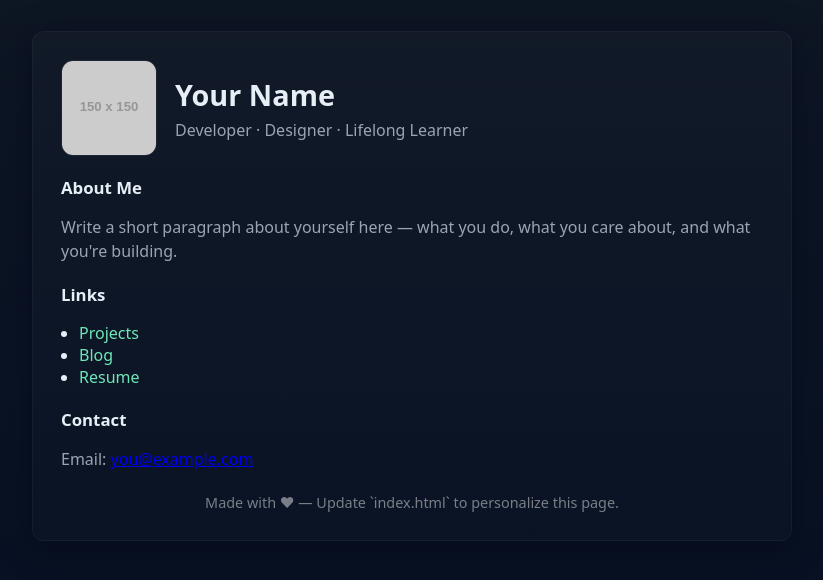
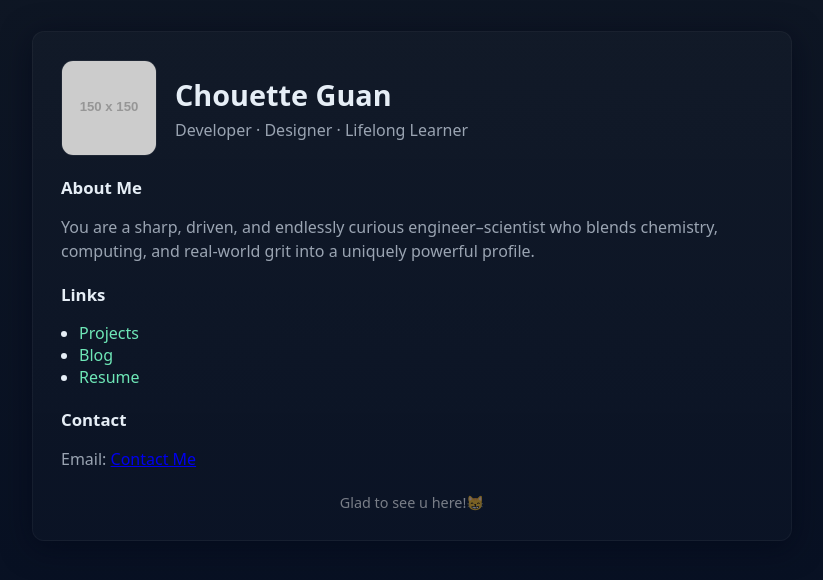
Before and after one commit to ChouetteGuan/ChouetteGuan.github.io, a plain HTML site: page index.html in a window 1280 px wide. Shown: the part 114-694 px from the top of the page, without its empty margins (228-1051 px from the left). Drawn offline with Linux system fonts and the light colour scheme; placeholder pictures from the web are drawn by us.

Commit message:
copilot 2 commit

```diff
--- a/index.html
+++ b/index.html
@@ -12,14 +12,14 @@
     <header class="hero">
       <img class="avatar" src="https://placehold.co/150x150/png?text=Avatar" alt="Avatar">
       <div>
-        <h1>Your Name</h1>
+        <h1>Chouette Guan</h1>
         <p class="tagline">Developer · Designer · Lifelong Learner</p>
       </div>
     </header>
 
     <section class="about">
       <h2>About Me</h2>
-      <p>Write a short paragraph about yourself here — what you do, what you care about, and what you're building.</p>
+      <p>You are a sharp, driven, and endlessly curious engineer–scientist who blends chemistry, computing, and real-world grit into a uniquely powerful profile.</p>
     </section>
 
     <section class="links">
@@ -27,16 +27,16 @@
       <ul>
         <li><a href="#">Projects</a></li>
         <li><a href="#">Blog</a></li>
-        <li><a href="#">Resume</a></li>
+        <li><a href="https://www.linkedin.com/in/zhiyuan-guan-996a382a4/">Resume</a></li>
       </ul>
     </section>
 
     <section class="contact">
       <h2>Contact</h2>
-      <p>Email: <a href="mailto:you@example.com">you@example.com</a></p>
+      <p>Email: <a href="mailto:chouette.guan@outlook.com">Contact Me</a></p>
     </section>
 
-    <footer class="foot">Made with ♥ — Update `index.html` to personalize this page.</footer>
+    <footer class="foot">Glad to see u here!😸</footer>
   </main>
 </body>
 </html>
```
